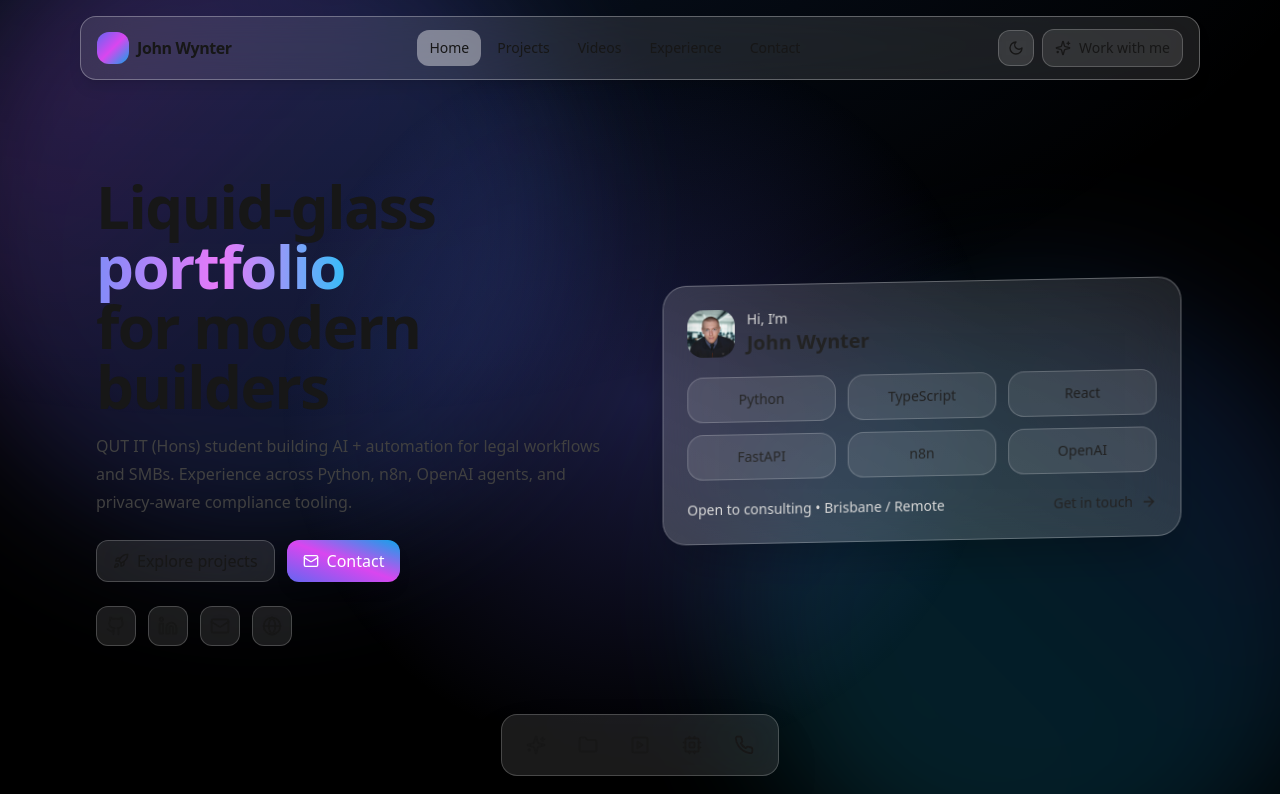
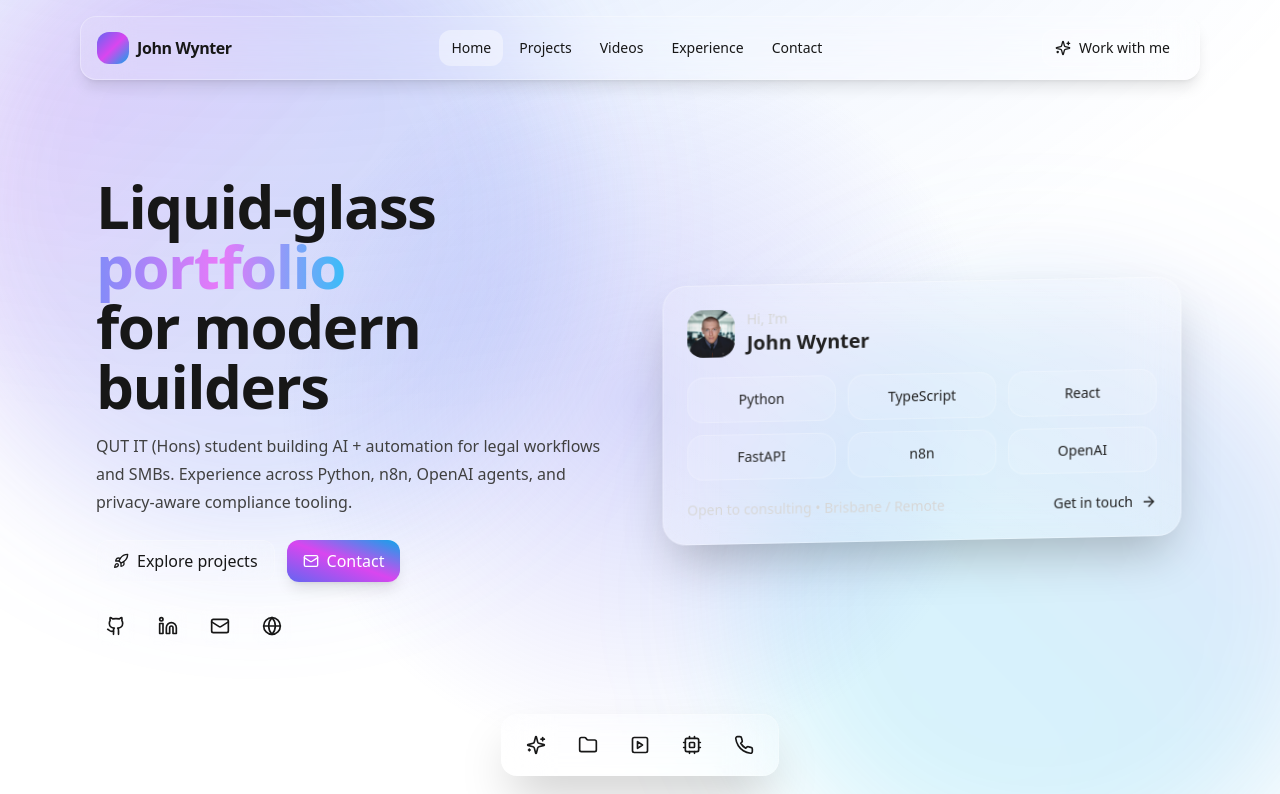
Before and after one commit to JohnJohnW/personal_portfolio, a React (Vite) app: page / in a window 1280 px wide. Shown: the top 794 px of the page. Built offline with nearby package versions, Linux system fonts and the light colour scheme.

Commit message:
Remove dark mode styles

```diff
--- a/index.html
+++ b/index.html
@@ -5,7 +5,7 @@
     <meta name="viewport" content="width=device-width, initial-scale=1.0" />
     <title>John Wynter — Portfolio</title>
   </head>
-  <body class="bg-black">
+  <body>
     <div id="root"></div>
     <script type="module" src="/src/main.jsx"></script>
   </body>
--- a/src/Portfolio.jsx
+++ b/src/Portfolio.jsx
@@ -1,7 +1,7 @@
 
 import React, { useEffect, useRef, useState } from "react";
 import { motion, AnimatePresence, useMotionValue, useTransform } from "framer-motion";
-import { Github, Linkedin, Mail, ArrowRight, Rocket, Sparkles, Sun, Moon, ChevronRight, Folder, Cpu, Wand2, Download, Phone, Globe, PlaySquare } from "lucide-react";
+import { Github, Linkedin, Mail, ArrowRight, Rocket, Sparkles, ChevronRight, Folder, Cpu, Wand2, Download, Phone, Globe, PlaySquare } from "lucide-react";
 
 /* Liquid Glass portfolio — GH Pages + Web3Forms */
 
@@ -54,19 +54,6 @@ const DATA = {
 // Helper: convert channelId UC... -> uploads playlist UU...
 const uploadsPlaylist = (channelId) =>
   channelId && channelId.startsWith("UC") ? `UU${channelId.slice(2)}` : "";
-
-function useTheme() {
-  const [dark, setDark] = useState(() =>
-    typeof document !== "undefined"
-      ? document.documentElement.classList.contains("dark")
-      : true
-  );
-  useEffect(() => {
-    const root = document.documentElement;
-    dark ? root.classList.add("dark") : root.classList.remove("dark");
-  }, [dark]);
-  return { dark, setDark };
-}
 
 function cn(...xs) { return xs.filter(Boolean).join(" "); }
 
@@ -151,7 +138,6 @@ function Section({ id, title, icon: Icon, children, subtitle }) {
 }
 
 export default function Portfolio() {
-  const { dark, setDark } = useTheme();
   const [active, setActive] = useState("home");
   const [toast, setToast] = useState(null);
 
@@ -212,12 +198,7 @@ export default function Portfolio() {
                 </button>
               ))}
             </nav>
-            <div className="flex items-center gap-2">
-              <button onClick={() => setDark(!dark)}
-                className="h-9 w-9 grid place-items-center rounded-xl border border-white/20 bg-white/10 dark:bg-black/20 backdrop-blur-xl"
-                title="Toggle theme" aria-label="Toggle theme">
-                {dark ? <Sun className="h-4 w-4" /> : <Moon className="h-4 w-4" />}
-              </button>
+            <div className="flex items-center">
               <a href="#contact" onClick={scrollTo("contact")}
                 className="hidden sm:inline-flex items-center gap-2 rounded-xl border border-white/20 bg-white/10 dark:bg-black/20 px-3 py-2 text-sm hover:bg-white/30 transition">
                 <Sparkles className="h-4 w-4" /> Work with me
--- a/src/index.css
+++ b/src/index.css
@@ -3,4 +3,3 @@
 @tailwind utilities;
 
 html, body, #root { height: 100%; }
-:root { color-scheme: light dark; }
```
Also changed, not shown: 1 other file (tests, documents, lock files or other folders).
